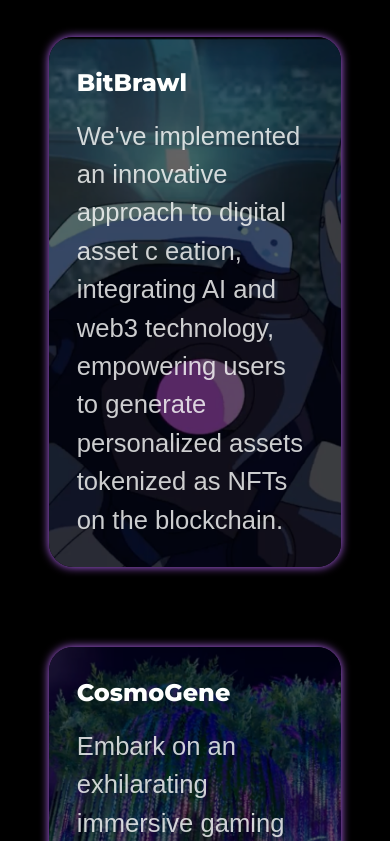
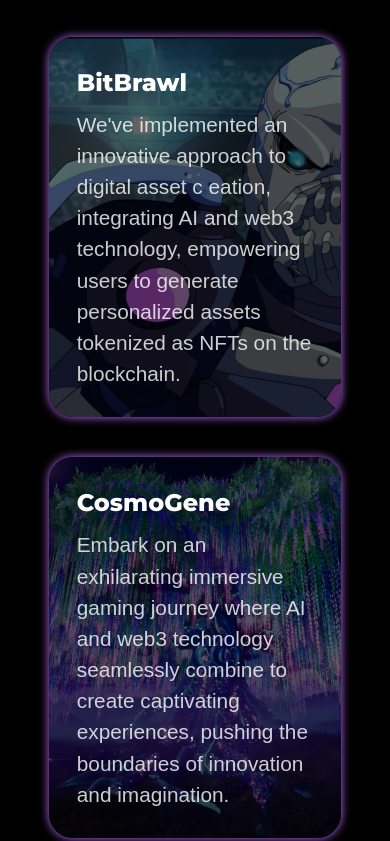
Before and after one commit to Rectavia-Studio/web, a website: page index.html in a window 390 px wide. Shown: the part 3074-3915 px from the top of the page. Drawn offline with Linux system fonts and the light colour scheme; a web font is replaced by a local one.

Commit message:
cards fix - mobile design

```diff
--- a/index.html
+++ b/index.html
@@ -76,21 +76,21 @@
         </section>
 
         <section id="projects">
-            <div class="min-h-screen flex items-center justify-center">
+            <div class="min-h-screen flex items-center justify-center xs:mb-10">
                 <div class="relative flex flex-col w-3/4 text-white-main gap-10">
                     <h1 class="font-header text-h1 font-extrabold lg:text-left xs:text-center">CASE STUDIES</h1>
-                    <div class="flex lg:flex-row gap-20 xs:flex-col">
+                    <div class="flex lg:flex-row lg:gap-20 xs:gap-10 xs:flex-col">
                         <a class="bg-bitbrawl rounded-3xl aspect-square bg-cover" href="https://www.bitbrawl.io/">
-                            <div class="p-7 h-[100%] flex flex-col justify-end  gap-4">
+                            <div class="p-7 h-[100%] flex flex-col justify-end gap-2">
                                 <h2 class="font-extrabold font-header text-h2">BitBrawl</h2>
-                                <p class="font-paragraph text-white-main text-opacity-80 text-p42">We've implemented an innovative approach to digital asset c
+                                <p class="font-paragraph text-white-main text-opacity-80 text-p32">We've implemented an innovative approach to digital asset c
                                     eation, integrating AI and web3 technology, empowering users to generate personalized assets tokenized as NFTs on the blockchain.</p>
                             </div>
                         </a>
                         <a class="bg-cosmogene rounded-3xl aspect-square bg-cover" href="https://embassy.cosmogene.com/">
-                            <div class="p-7 h-[100%]  flex flex-col justify-end gap-4">
+                            <div class="p-7 h-[100%]  flex flex-col justify-end gap-2">
                                 <h2 class="font-extrabold font-header text-h2">CosmoGene</h2>
-                                <p class="font-paragraph text-white-main text-opacity-80 text-p42">Embark on an exhilarating immersive gaming journey where AI and web3 technology seamlessly combine to create captivating experiences, pushing the boundaries of innovation and imagination.</p>
+                                <p class="font-paragraph text-white-main text-opacity-80 text-p32">Embark on an exhilarating immersive gaming journey where AI and web3 technology seamlessly combine to create captivating experiences, pushing the boundaries of innovation and imagination.</p>
                             </div>
                         </a>
                     </div>
```
Also changed, not shown: output.css.
